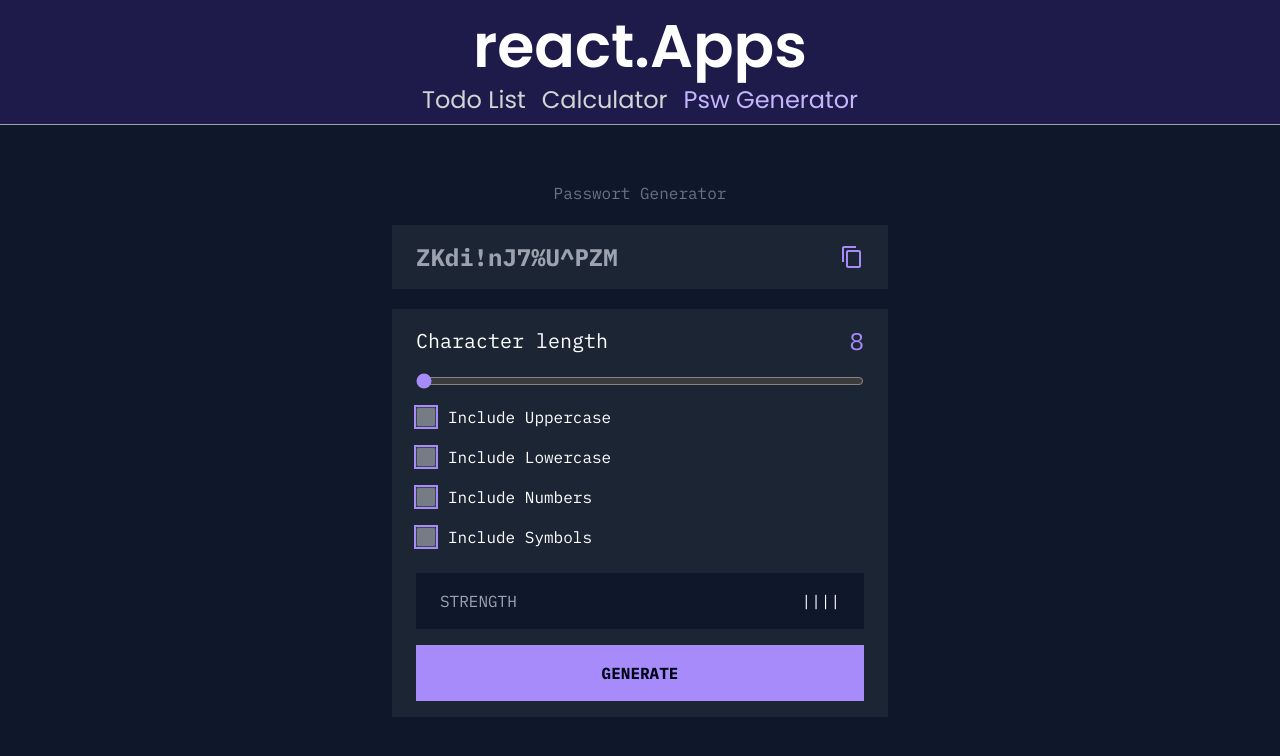
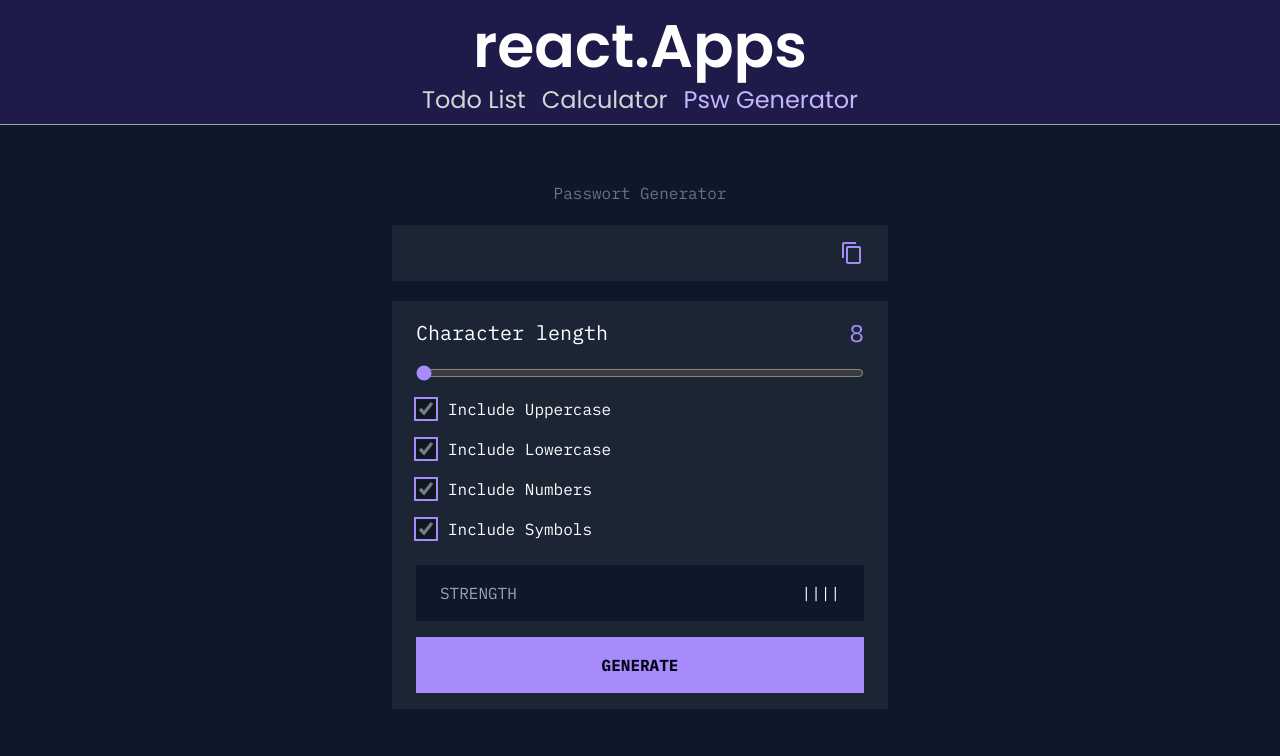
Before and after one commit to BorisKlco/react.frontend-mentor, a React (Vite) app in the folder apps/: page /psw in a window 1280 px wide. Shown: the top 756 px of the page. Built offline with nearby package versions, Linux system fonts and the light colour scheme.

Commit message:
psw generation

```diff
--- a/apps/src/routes/psw/checkbox.tsx
+++ b/apps/src/routes/psw/checkbox.tsx
@@ -1,8 +1,31 @@
-export default function Checkbox({ text }: { text: string }) {
+import { SettingType } from "./psw";
+
+type CheckboxType = {
+  text: string;
+  checkType: string;
+  checkState: SettingType;
+  checkSetter: React.Dispatch<React.SetStateAction<SettingType>>;
+};
+
+export default function Checkbox({
+  text,
+  checkType,
+  checkState,
+  checkSetter,
+}: CheckboxType) {
+  const handleCheck = () => {
+    checkSetter({ ...checkState, [checkType]: !checkState[checkType] });
+  };
   return (
     <span className="flex items-center gap-3 text-md">
       <div className="ring-2 ring-violet-400 h-5 hover:bg-violet-500">
-        <input className="accent-black opacity-40 w-5 h-5" type="checkbox" />
+        <input
+          checked={checkState[checkType]}
+          onChange={handleCheck}
+          className="accent-black opacity-40 w-5 h-5"
+          type="checkbox"
+          name={checkType}
+        />
       </div>
       {text}
     </span>
--- a/apps/src/routes/psw/psw.tsx
+++ b/apps/src/routes/psw/psw.tsx
@@ -1,12 +1,50 @@
 import { MdContentCopy } from "react-icons/md";
 import { useState } from "react";
 import Checkbox from "./checkbox";
-export default function psw() {
-  const [psw, setPsw] = useState("ZKdi!nJ7%U^PZM");
-  const [len, setLen] = useState(8);
+
+export type SettingType = {
+  [key: string]: boolean;
+};
+
+export default function PswGenerator() {
+  const [psw, setPsw] = useState("");
+  const [userLen, setLen] = useState(8);
+  const [sett, setSett] = useState<SettingType>({
+    up: true,
+    low: true,
+    num: true,
+    sym: true,
+  });
 
   const handleCopyPsw = () => {
     navigator.clipboard.writeText(psw);
+  };
+
+  const handleGenerate = () => {
+    //User choice control
+    const empty = Object.keys(sett).filter((item) => sett[item] != false);
+    if (!empty.length) {
+      return setPsw("Pick Setting");
+    }
+    //Generate password
+    const dict: { [key: string]: string } = {
+      up: "ABCDEFGHIJKLMNOPQRSTUVWXYZ",
+      low: "abcdefghijklmnopqrstuvwxyz",
+      num: "0123456789",
+      sym: "!@#$%^&*()_+-={}[]|;:,.<>?/~",
+    };
+    const settKeys = Object.keys(sett);
+    let password = "";
+    while (password.length < userLen) {
+      const key = Math.floor(Math.random() * settKeys.length);
+      if (sett[settKeys[key]]) {
+        const randomKey = Math.floor(
+          Math.random() * dict[settKeys[key]].length
+        );
+        password += dict[settKeys[key]][randomKey];
+      }
+    }
+    setPsw(password);
   };
 
   return (
@@ -25,7 +63,7 @@ export default function psw() {
         <div className="text-white px-6 py-4 bg-gray-800/80 select-none">
           <div className="flex items-center justify-between">
             <p className="text-xl">Character length</p>
-            <span className="text-violet-400 text-2xl">{len}</span>
+            <span className="text-violet-400 text-2xl">{userLen}</span>
           </div>
           <div className="flex flex-col gap-4 items-start mt-4">
             <input
@@ -33,19 +71,42 @@ export default function psw() {
               type="range"
               min="8"
               max="16"
-              value={len}
+              value={userLen}
               onChange={(e) => setLen(+e.target.value)}
             />
-            <Checkbox text="Include Uppercase" />
-            <Checkbox text="Include Lowercase" />
-            <Checkbox text="Include Numbers" />
-            <Checkbox text="Include Symbols" />
+            <Checkbox
+              text="Include Uppercase"
+              checkType="up"
+              checkState={sett}
+              checkSetter={setSett}
+            />
+            <Checkbox
+              text="Include Lowercase"
+              checkType="low"
+              checkState={sett}
+              checkSetter={setSett}
+            />
+            <Checkbox
+              text="Include Numbers"
+              checkType="num"
+              checkState={sett}
+              checkSetter={setSett}
+            />
+            <Checkbox
+              text="Include Symbols"
+              checkType="sym"
+              checkState={sett}
+              checkSetter={setSett}
+            />
           </div>
           <div className="flex justify-between w-full px-6 py-4 mt-6 bg-slate-900">
             <h1 className="text-gray-400">STRENGTH</h1>
             <span>||||</span>
           </div>
-          <button className="w-full text-slate-950 font-bold py-4 mt-4 text-center bg-violet-400 transition hover:bg-violet-500">
+          <button
+            onClick={handleGenerate}
+            className="w-full text-slate-950 font-bold py-4 mt-4 text-center bg-violet-400 transition hover:bg-violet-500"
+          >
             GENERATE
           </button>
         </div>
```
